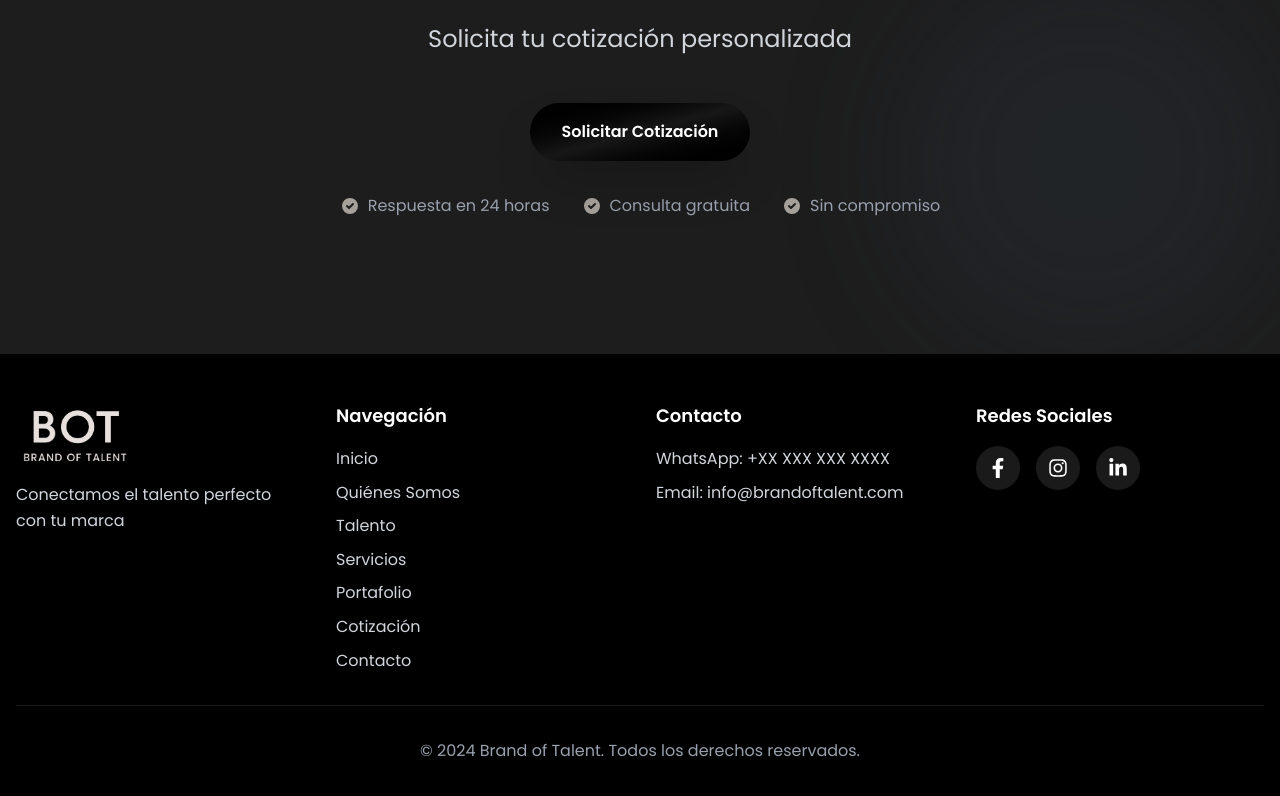
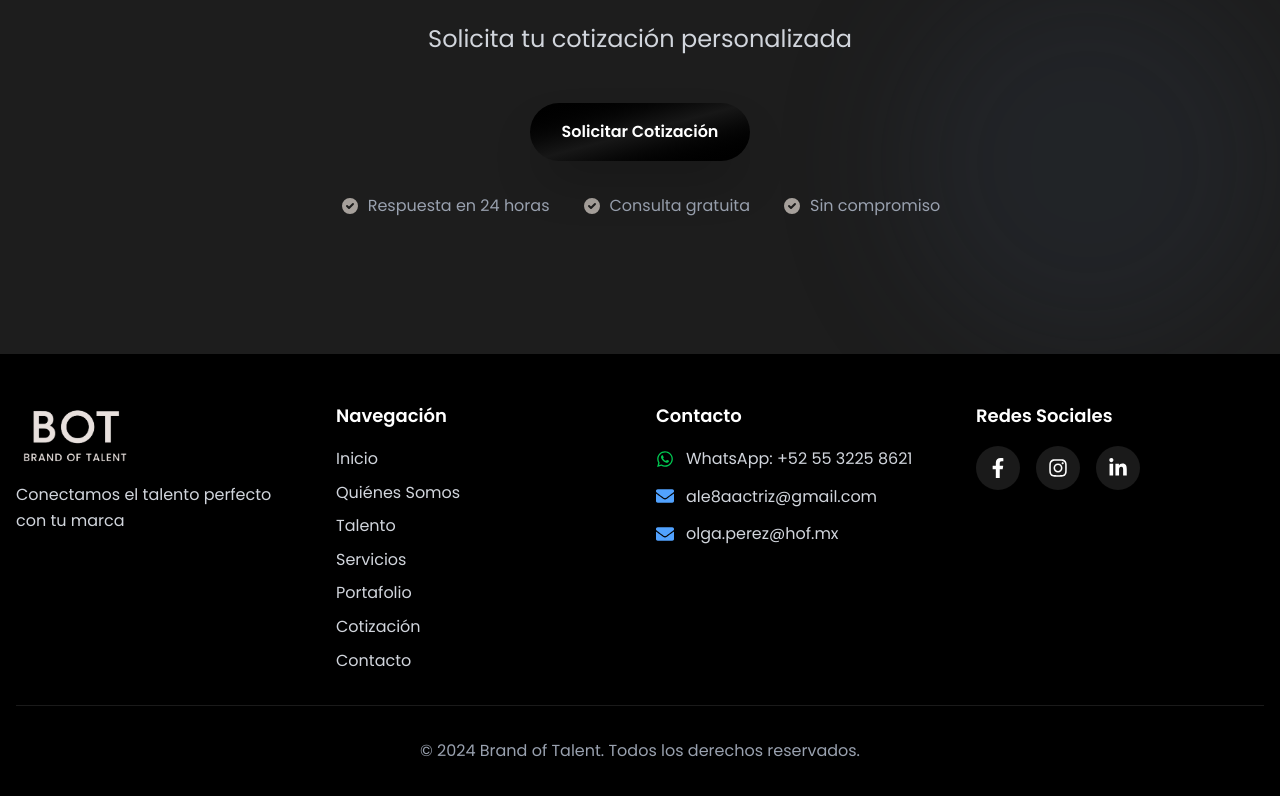
Before and after one commit to SrDefosse/BrandOfTalent, a React (Vite) app: page / in a window 1280 px wide. Shown: the part 5086-5882 px from the top of the page. Built offline with nearby package versions, Linux system fonts and the light colour scheme.

Commit message:
adicion de datos al footer

```diff
--- a/src/components/home/Hero.jsx
+++ b/src/components/home/Hero.jsx
@@ -45,7 +45,7 @@ const Hero = () => {
 
     const handleTouchMove = (e) => {
       const touchCurrentY = e.touches[0].clientY;
-      const touchDelta = (touchStartY - touchCurrentY) * 0.0008; // Sensibilidad
+      const touchDelta = (touchStartY - touchCurrentY) * 0.0010; // Sensibilidad
 
       if (!mediaFullyExpanded) {
         e.preventDefault();
--- a/src/components/layout/Footer.jsx
+++ b/src/components/layout/Footer.jsx
@@ -1,6 +1,6 @@
 import React from 'react'
 import { Link } from 'react-router-dom'
-import { FaFacebookF, FaInstagram, FaLinkedinIn } from 'react-icons/fa'
+import { FaFacebookF, FaInstagram, FaLinkedinIn, FaWhatsapp, FaEnvelope } from 'react-icons/fa'
 
 const Footer = () => {
   return (
@@ -84,9 +84,30 @@ const Footer = () => {
 
           <div className="space-y-4">
             <h4 className="text-lg font-semibold text-white mb-4">Contacto</h4>
-            <div className="space-y-2">
-              <p className="text-gray-300">WhatsApp: +XX XXX XXX XXXX</p>
-              <p className="text-gray-300">Email: info@brandoftalent.com</p>
+            <div className="space-y-3">
+              <a
+                href="https://wa.me/5255322586211"
+                target="_blank"
+                rel="noopener noreferrer"
+                className="flex items-center gap-3 text-gray-300 hover:text-white transition-colors duration-300 group"
+              >
+                <FaWhatsapp className="text-green-500 text-lg group-hover:scale-110 transition-transform duration-300" />
+                <span>WhatsApp: +52 55 3225 8621</span>
+              </a>
+              <a
+                href="mailto:ale8aactriz@gmail.com"
+                className="flex items-center gap-3 text-gray-300 hover:text-white transition-colors duration-300 group"
+              >
+                <FaEnvelope className="text-blue-400 text-lg group-hover:scale-110 transition-transform duration-300" />
+                <span>ale8aactriz@gmail.com</span>
+              </a>
+              <a
+                href="mailto:olga.perez@hof.mx"
+                className="flex items-center gap-3 text-gray-300 hover:text-white transition-colors duration-300 group"
+              >
+                <FaEnvelope className="text-blue-400 text-lg group-hover:scale-110 transition-transform duration-300" />
+                <span>olga.perez@hof.mx</span>
+              </a>
             </div>
           </div>
 
@@ -102,7 +123,7 @@ const Footer = () => {
                 <FaFacebookF className="text-white text-xl" />
               </a>
               <a
-                href="#"
+                href="https://www.instagram.com/aleochoapinguina/"
                 target="_blank"
                 rel="noopener noreferrer"
                 className="bg-white/10 hover:bg-white/20 p-3 rounded-full transition-all duration-300 hover:scale-110 hover:shadow-lg"
```
Also changed, not shown: vercel.json (added).
